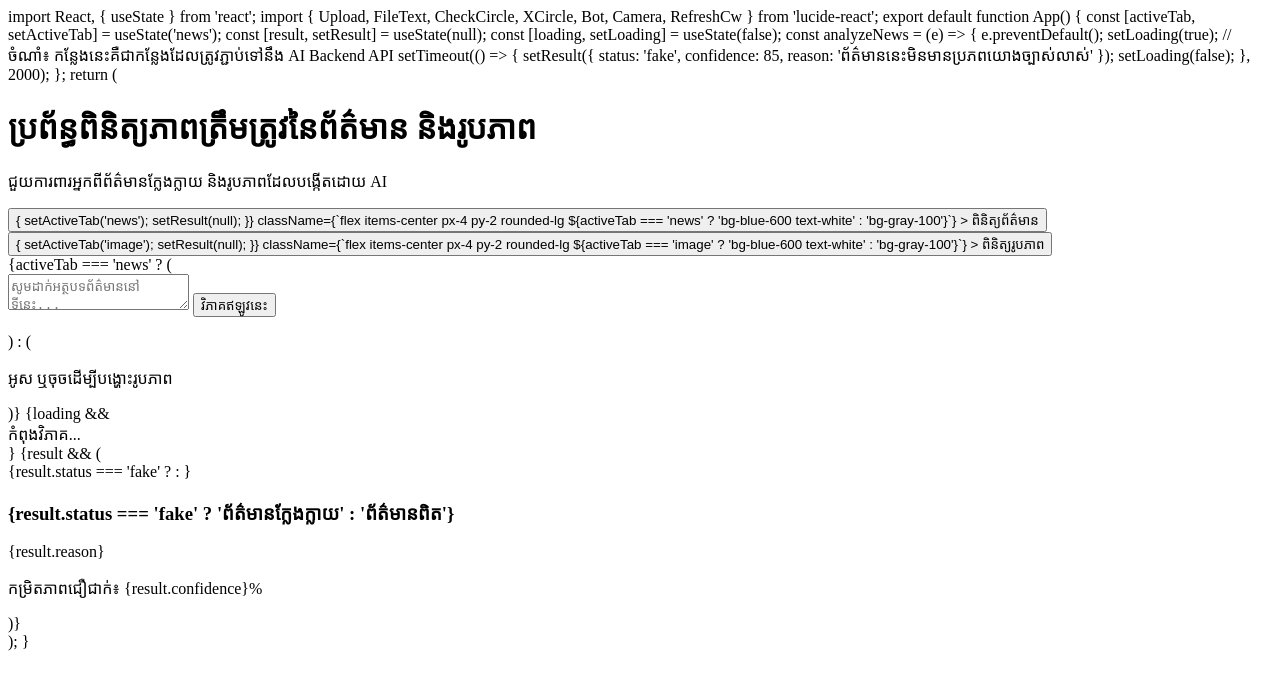
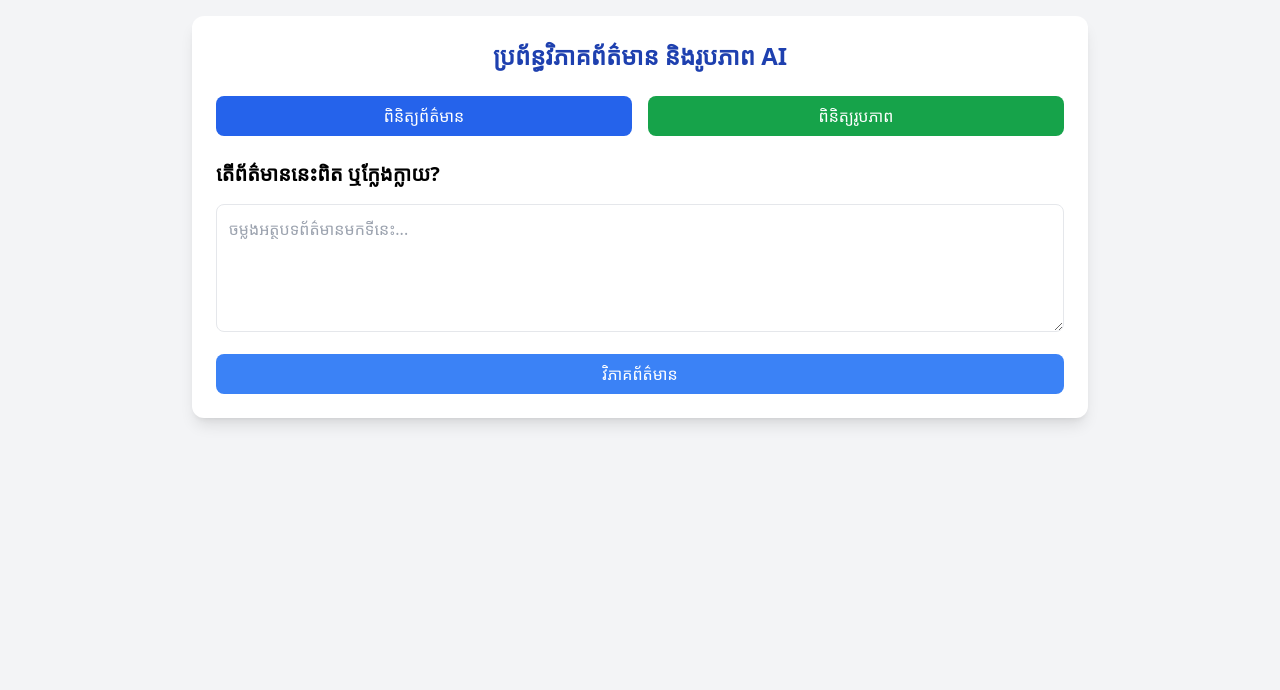
Before and after one commit to sivfongtaing-star/check, a website: page index.html in a window 1280 px wide. Drawn offline with nearby package versions, Linux system fonts and the light colour scheme.

Commit message:
Update index.html

```diff
--- a/index.html
+++ b/index.html
@@ -1,69 +1,79 @@
-import React, { useState } from 'react';
-import { Upload, FileText, CheckCircle, XCircle, Bot, Camera, RefreshCw } from 'lucide-react';
+<!DOCTYPE html>
+<html lang="km">
+<head>
+    <meta charset="UTF-8">
+    <meta name="viewport" content="width=device-width, initial-scale=1.0">
+    <title>កម្មវិធីវិភាគព័ត៌មាន និងរូបភាព</title>
+    <script src="https://cdn.tailwindcss.com"></script>
+</head>
+<body class="bg-gray-100 p-4 font-sans">
+    <div class="max-w-4xl mx-auto bg-white p-6 rounded-xl shadow-lg">
+        <h1 class="text-2xl font-bold text-blue-800 mb-6 text-center">ប្រព័ន្ធវិភាគព័ត៌មាន និងរូបភាព AI</h1>
 
-export default function App() {
-  const [activeTab, setActiveTab] = useState('news');
-  const [result, setResult] = useState(null);
-  const [loading, setLoading] = useState(false);
-
-  const analyzeNews = (e) => {
-    e.preventDefault();
-    setLoading(true);
-    // ចំណាំ៖ កន្លែងនេះគឺជាកន្លែងដែលត្រូវភ្ជាប់ទៅនឹង AI Backend API
-    setTimeout(() => {
-      setResult({ status: 'fake', confidence: 85, reason: 'ព័ត៌មាននេះមិនមានប្រភពយោងច្បាស់លាស់' });
-      setLoading(false);
-    }, 2000);
-  };
-
-  return (
-    <div className="min-h-screen bg-gray-50 p-4 md:p-8 font-sans">
-      <header className="max-w-4xl mx-auto mb-8 text-center">
-        <h1 className="text-3xl font-bold text-blue-900 mb-2">ប្រព័ន្ធពិនិត្យភាពត្រឹមត្រូវនៃព័ត៌មាន និងរូបភាព</h1>
-        <p className="text-gray-600">ជួយការពារអ្នកពីព័ត៌មានក្លែងក្លាយ និងរូបភាពដែលបង្កើតដោយ AI</p>
-      </header>
-
-      <main className="max-w-3xl mx-auto bg-white rounded-2xl shadow-lg p-6">
-        <div className="flex space-x-4 mb-6 border-b pb-4">
-          <button
-            onClick={() => { setActiveTab('news'); setResult(null); }}
-            className={`flex items-center px-4 py-2 rounded-lg ${activeTab === 'news' ? 'bg-blue-600 text-white' : 'bg-gray-100'}`}
-          >
-            <FileText size={20} className="mr-2" /> ពិនិត្យព័ត៌មាន
-          </button>
-          <button
-            onClick={() => { setActiveTab('image'); setResult(null); }}
-            className={`flex items-center px-4 py-2 rounded-lg ${activeTab === 'image' ? 'bg-blue-600 text-white' : 'bg-gray-100'}`}
-          >
-            <Camera size={20} className="mr-2" /> ពិនិត្យរូបភាព
-          </button>
+        <!-- ផ្ទាំងជ្រើសរើសមុខងារ -->
+        <div class="flex gap-4 mb-6">
+            <button onclick="showTab('news')" class="flex-1 py-2 bg-blue-600 text-white rounded-lg">ពិនិត្យព័ត៌មាន</button>
+            <button onclick="showTab('image')" class="flex-1 py-2 bg-green-600 text-white rounded-lg">ពិនិត្យរូបភាព</button>
         </div>
 
-        {activeTab === 'news' ? (
-          <form onSubmit={analyzeNews} className="space-y-4">
-            <textarea className="w-full h-32 p-4 border rounded-xl focus:ring-2 focus:ring-blue-500" placeholder="សូមដាក់អត្ថបទព័ត៌មាននៅទីនេះ..."></textarea>
-            <button className="w-full py-3 bg-blue-600 text-white rounded-xl font-bold hover:bg-blue-700 transition">វិភាគឥឡូវនេះ</button>
-          </form>
-        ) : (
-          <div className="border-2 border-dashed border-gray-300 rounded-xl p-12 text-center">
-            <Upload className="mx-auto text-gray-400 mb-4" size={48} />
-            <p>អូស ឬចុចដើម្បីបង្ហោះរូបភាព</p>
-          </div>
-        )}
+        <!-- ផ្នែកព័ត៌មាន -->
+        <div id="news-section" class="space-y-4">
+            <h2 class="text-xl font-semibold">តើព័ត៌មាននេះពិត ឬក្លែងក្លាយ?</h2>
+            <textarea id="news-input" class="w-full h-32 p-3 border rounded-lg" placeholder="ចម្លងអត្ថបទព័ត៌មានមកទីនេះ..."></textarea>
+            <button onclick="analyzeNews()" class="w-full py-2 bg-blue-500 text-white rounded-lg">វិភាគព័ត៌មាន</button>
+            <div id="news-result" class="p-4 bg-gray-50 border rounded-lg hidden"></div>
+        </div>
 
-        {loading && <div className="mt-6 text-center animate-pulse flex items-center justify-center"><RefreshCw className="mr-2 animate-spin" /> កំពុងវិភាគ...</div>}
+        <!-- ផ្នែករូបភាព -->
+        <div id="image-section" class="space-y-4 hidden">
+            <h2 class="text-xl font-semibold">តើរូបភាពនេះបង្កើតដោយ AI ឬរូបភាពពិត?</h2>
 
-        {result && (
-          <div className={`mt-6 p-6 rounded-xl border-l-8 ${result.status === 'fake' ? 'bg-red-50 border-red-500' : 'bg-green-50 border-green-500'}`}>
-            <div className="flex items-center mb-2">
-              {result.status === 'fake' ? <XCircle className="text-red-600 mr-2" /> : <CheckCircle className="text-green-600 mr-2" />}
-              <h3 className="font-bold text-lg">{result.status === 'fake' ? 'ព័ត៌មានក្លែងក្លាយ' : 'ព័ត៌មានពិត'}</h3>
+            <!-- ប៊ូតុងជ្រើសរើសរូបភាព -->
+            <div class="border-2 border-dashed border-gray-300 p-6 rounded-lg text-center">
+                <input type="file" id="image-input" accept="image/*" class="hidden" onchange="previewImage(event)">
+                <label for="image-input" class="cursor-pointer bg-green-500 text-white px-6 py-2 rounded-lg">ជ្រើសរើសរូបភាពដើម្បីពិនិត្យ</label>
+                <div id="image-preview-container" class="mt-4 hidden">
+                    <img id="image-preview" src="#" alt="រូបភាពដែលបានជ្រើសរើស" class="max-h-64 mx-auto rounded-lg">
+                </div>
             </div>
-            <p className="text-gray-700">{result.reason}</p>
-            <p className="text-sm mt-2 font-mono text-gray-500">កម្រិតភាពជឿជាក់៖ {result.confidence}%</p>
-          </div>
-        )}
-      </main>
+
+            <p class="text-sm text-gray-600 mt-4">សូមពិនិត្យមើលចំណុចទាំងនេះ៖</p>
+            <ul class="list-disc ml-5 text-sm text-gray-700">
+                <li>ពិនិត្យម្រាមដៃ ឬផ្នែករាងកាយ (AI តែងតែមានកំហុសត្រង់នេះ)</li>
+                <li>ពិនិត្យផ្ទៃខាងក្រោយ (តើវាព្រិលខុសធម្មតា ឬរញ៉េរញ៉ៃទេ?)</li>
+                <li>ពិនិត្យពន្លឺ និងស្រមោល (តើប្រភពពន្លឺសមហេតុផលដែរឬទេ?)</li>
+                <li>ពិនិត្យអត្ថបទក្នុងរូបភាព (AI ច្រើនតែសរសេរអក្សរមិនច្បាស់ ឬខុសអក្ខរាវិរុទ្ធ)</li>
+            </ul>
+        </div>
     </div>
-  );
-}
+
+    <script>
+        function showTab(tab) {
+            document.getElementById('news-section').classList.toggle('hidden', tab !== 'news');
+            document.getElementById('image-section').classList.toggle('hidden', tab !== 'image');
+        }
+
+        function analyzeNews() {
+            const text = document.getElementById('news-input').value;
+            const resultDiv = document.getElementById('news-result');
+            resultDiv.classList.remove('hidden');
+
+            if(text.length < 50) {
+                resultDiv.innerHTML = "<strong>លទ្ធផល៖</strong> សូមបញ្ចូលអត្ថបទឱ្យបានវែងបន្តិចដើម្បីការវិភាគត្រឹមត្រូវ។";
+            } else {
+                resultDiv.innerHTML = "<strong>ការវិភាគបឋម៖</strong> ព័ត៌មាននេះមានលក្ខណៈគួរឱ្យសង្ស័យ។ សូមពិនិត្យមើលប្រភពដើម និងស្វែងរកព័ត៌មាននេះនៅលើគេហទំព័រផ្លូវការធំៗ។ ចងចាំថា ព័ត៌មានពិតតែងតែមានប្រភពយោងច្បាស់លាស់។";
+            }
+        }
+
+        function previewImage(event) {
+            const reader = new FileReader();
+            reader.onload = function(){
+                const output = document.getElementById('image-preview');
+                output.src = reader.result;
+                document.getElementById('image-preview-container').classList.remove('hidden');
+            };
+            reader.readAsDataURL(event.target.files[0]);
+        }
+    </script>
+</body>
+</html>
```
